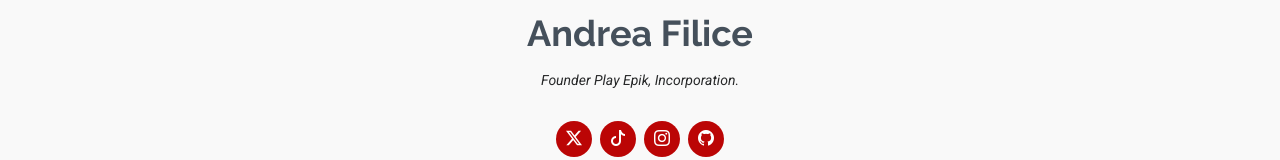
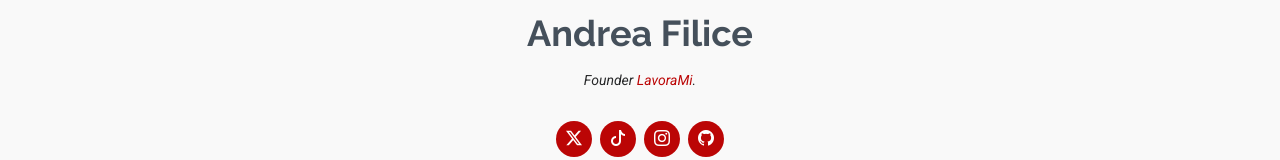
Before and after one commit to Andrea-Filice/Portfolio, a plain HTML site: page index.html in a window 1280 px wide. Shown: the part 5523-5683 px from the top of the page. Drawn offline with Linux system fonts and the light colour scheme.

```diff
--- a/index.html
+++ b/index.html
@@ -442,7 +442,7 @@
   <footer id="footer" class="footer position-relative light-background">
     <div class="container">
       <h3 class="sitename">Andrea Filice</h3>
-      <p>Founder Play Epik, Incorporation.</p>
+      <p>Founder <a href="https://lavorami.it">LavoraMi</a>.</p>
       <div class="social-links d-flex justify-content-center">
         <a href="https://x.com/andre_filic" title="X"><i class="bi bi-twitter-x"></i></a>
         <a href="https://www.tiktok.com/@lavoramiapp" title="TikTok"><i class="bi bi-tiktok"></i></a>
@@ -452,7 +452,7 @@
       <div class="container">
         <div class="copyright">
           <span>Copyright</span> <strong class="px-1 sitename">Andrea Filice</strong> <span>All Rights Reserved</span><br>
-          <span>Template by:<strong class="px-1 sitename">Bootstrap made</strong>,for my purpose only.</span>
+          <span>Template by:<strong class="px-1 sitename">Bootstrap made</strong>, for my purpose only.</span>
         </div>
         <div class="credits">
           <!-- All the links in the footer should remain intact. -->
```
Also changed, not shown: assets/img/productImages/LavoraMi.webp.
